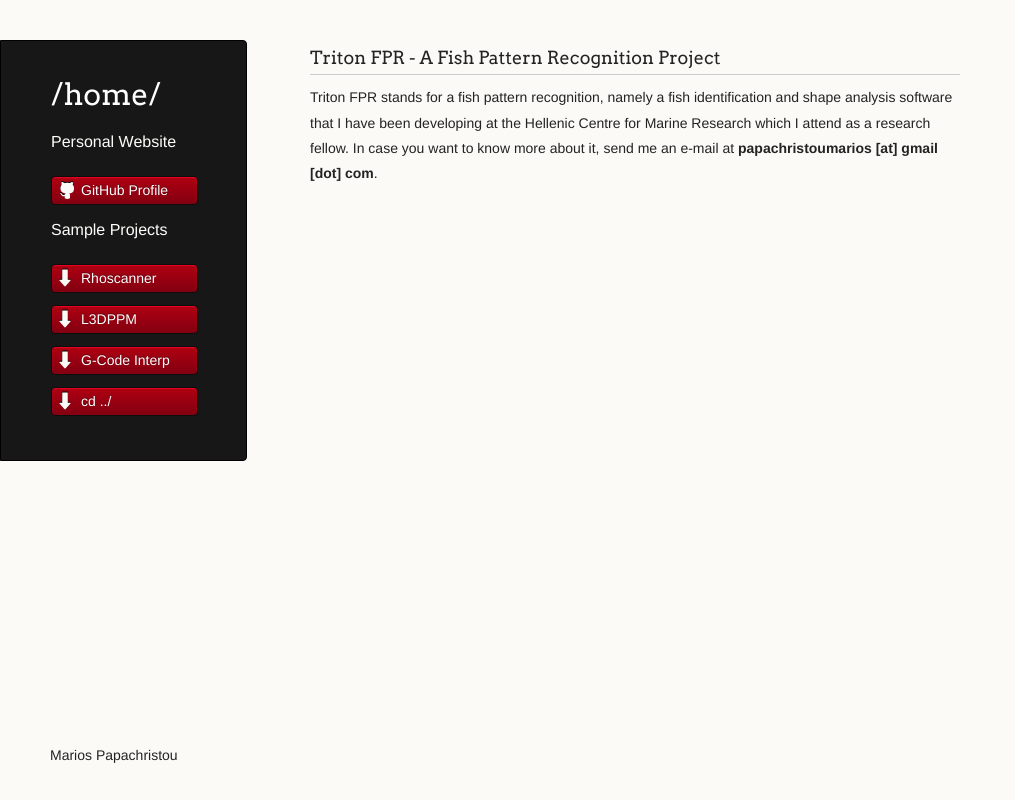
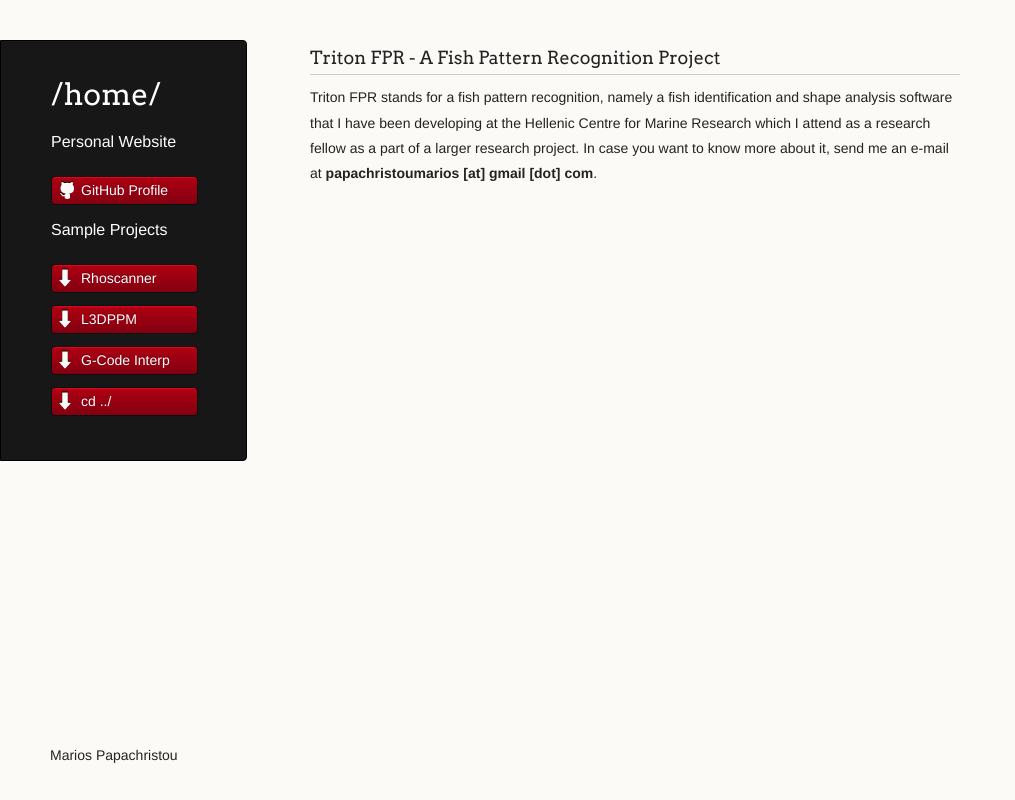
Before and after one commit to papachristoumarios/old-webpage, a plain HTML site: page triton-fpr.html in a window 1280 px wide. Shown: the whole page, without its empty margins (0-1015 px from the left). Drawn offline with Linux system fonts and the light colour scheme.

Commit message:
Updated triton-fpr.html

```diff
--- a/triton-fpr.html
+++ b/triton-fpr.html
@@ -43,7 +43,10 @@
         <h3>
 <a name="curriculum-vitae" class="anchor" href="#curriculum-vitae"><span class="octicon octicon-link"></span></a>Triton FPR - A Fish Pattern Recognition Project</h3>
 
-        <p>Triton FPR stands for a fish pattern recognition, namely a fish identification and shape analysis software that I have been developing at the Hellenic Centre for Marine Research which I attend as a research fellow. In case you want to know more about it, send me an e-mail at <strong>papachristoumarios [at] gmail [dot] com</strong>.
+        <p>Triton FPR stands for a fish pattern recognition, namely a fish identification and shape analysis software that I have been developing at the Hellenic Centre for Marine Research which I attend as a research fellow as a part of a larger research project. In case you want to know more about it, send me an e-mail at <strong>papachristoumarios [at] gmail [dot] com</strong>.
+
+
+
 
 
 
```
